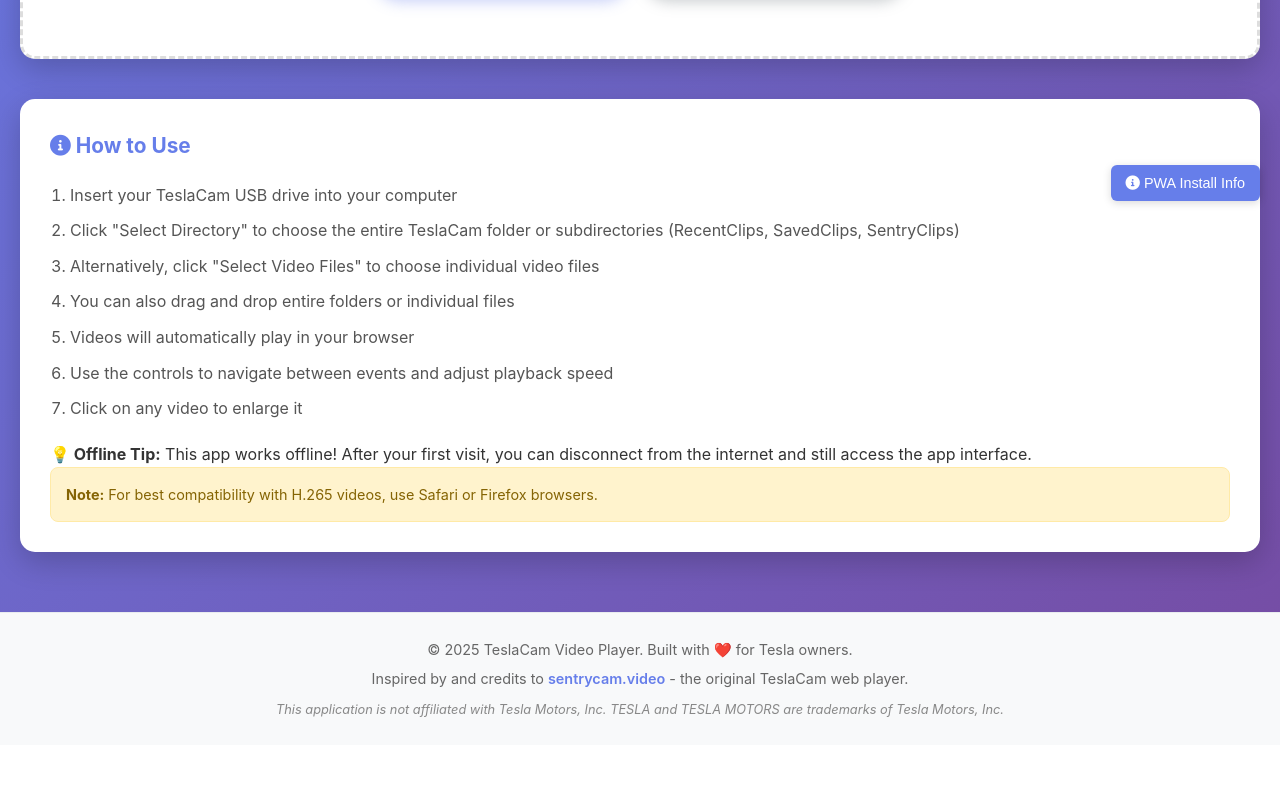
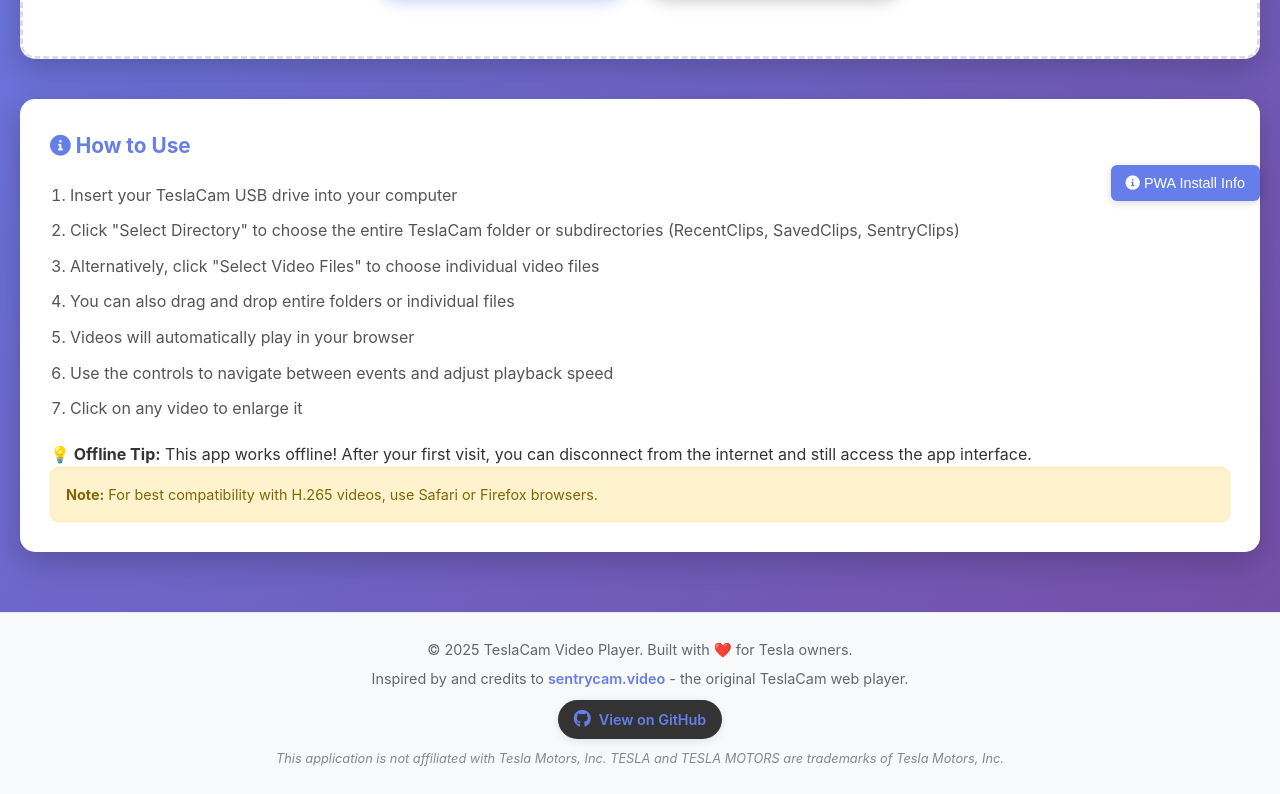
Before and after one commit to ablax/teslaview, a website: page public/index.html in a window 1280 px wide. Shown: the part 579-1373 px from the top of the page. Before the commit the page ends 1324 px from the top, so only its background shows below. Drawn offline with Linux system fonts and the light colour scheme.

Commit message:
add github

```diff
--- a/public/css/styles.css
+++ b/public/css/styles.css
@@ -618,6 +618,35 @@
     margin-top: 10px;
 }
 
+.footer-links {
+    margin-top: 10px;
+}
+
+.github-link {
+    display: inline-flex;
+    align-items: center;
+    gap: 8px;
+    background: #333;
+    color: white;
+    padding: 8px 16px;
+    border-radius: 20px;
+    text-decoration: none;
+    font-size: 0.9rem;
+    transition: all 0.3s ease;
+    box-shadow: 0 2px 8px rgba(0, 0, 0, 0.1);
+}
+
+.github-link:hover {
+    background: #000;
+    transform: translateY(-1px);
+    box-shadow: 0 4px 12px rgba(0, 0, 0, 0.2);
+    text-decoration: none;
+}
+
+.github-link i {
+    font-size: 1.1rem;
+}
+
 /* PWA Update Notification */
 .update-notification {
     position: fixed;
--- a/public/index.html
+++ b/public/index.html
@@ -224,6 +224,11 @@
         <div class="footer-content">
             <p>&copy; 2025 TeslaCam Video Player. Built with ❤️ for Tesla owners.</p>
             <p>Inspired by and credits to <a href="https://sentrycam.video" target="_blank" rel="noopener">sentrycam.video</a> - the original TeslaCam web player.</p>
+            <div class="footer-links">
+                <a href="https://github.com/ablax/teslaview" target="_blank" rel="noopener" class="github-link">
+                    <i class="fab fa-github"></i> View on GitHub
+                </a>
+            </div>
             <p class="disclaimer">This application is not affiliated with Tesla Motors, Inc. TESLA and TESLA MOTORS are trademarks of Tesla Motors, Inc.</p>
         </div>
     </footer>
```
